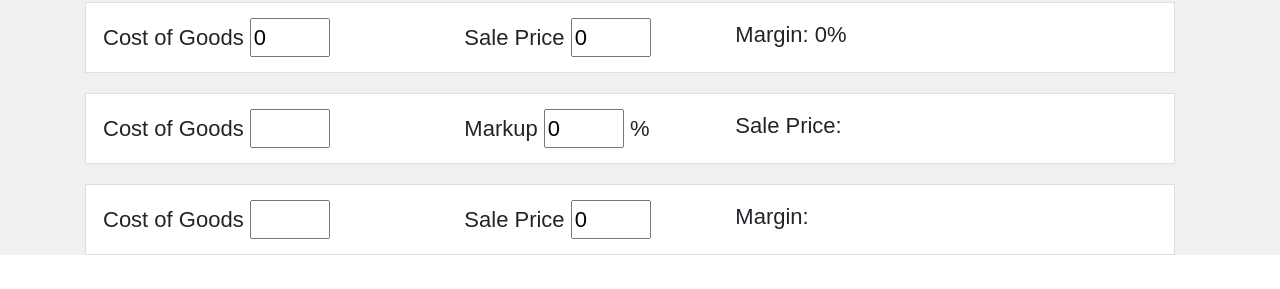
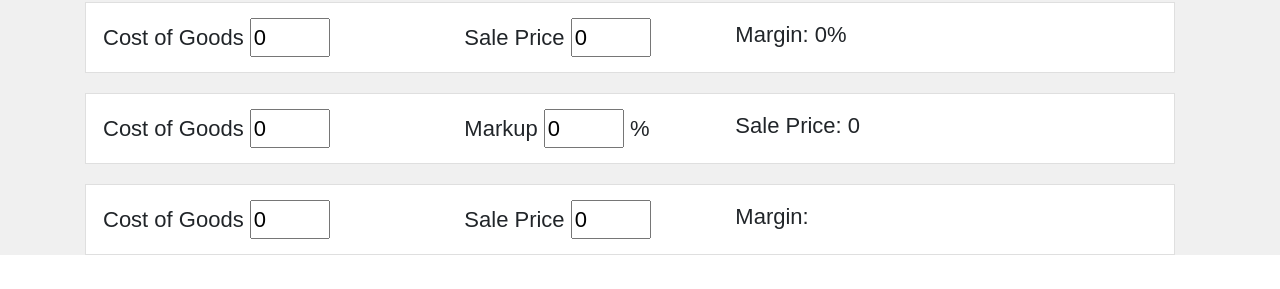
Before and after one commit to alex-lip/CompoundInterestCalculator, a Vue app in the folder CapstoneTemplate/vue/: page / in a window 1280 px wide. Shown: the part 165-454 px from the top of the page. Built offline with nearby package versions, Linux system fonts and the light colour scheme.

Commit message:
Formula 3 concat instead of adding

```diff
--- a/CapstoneTemplate/vue/src/views/Home.vue
+++ b/CapstoneTemplate/vue/src/views/Home.vue
@@ -24,10 +24,10 @@
 
     <div class="row formula">
       <div class="col-sm-4">
-        Cost of Goods <input type="number" class="inputBox" v-model="cogs" />
+        Cost of Goods <input type="number" class="inputBox" v-model="cogs3" />
       </div>
       <div class="col-sm-3">
-        Markup <input type="number" class="inputBox" v-model="margin" /> %
+        Markup <input type="number" class="inputBox" v-model="markup" /> %
       </div>
       <div class="col-sm-4 box3">Sale Price: {{ cogsMarkup }}</div>
     </div>
@@ -35,10 +35,10 @@
 
     <div class="row formula">
       <div class="col-sm-4">
-        Cost of Goods <input type="number" class="inputBox" v-model="cogs" />
+        Cost of Goods <input type="number" class="inputBox" v-model="cogs4" />
       </div>
       <div class="col-sm-3">
-        Sale Price <input type="number" class="inputBox" v-model="margin" />
+        Sale Price <input type="number" class="inputBox" v-model="salePrice2" />
       </div>
       <div class="col-sm-4">Margin: {{ cogsSalePriceMarkup }}</div>
     </div>
@@ -55,6 +55,7 @@ export default {
       cogs3: 0,
       cogs4: 0,
       margin: 0,
+      markup: 0,
       salePrice1: 0,
       salePrice2: 0,
     };
@@ -72,6 +73,15 @@ export default {
         return 0;
       } else {
         return ((this.salePrice1 - this.cogs2) / this.salePrice1) * 100;
+      }
+    },
+    cogsMarkup() {
+      if (this.markup === 0) {
+        return 0;
+      } else {
+        var MarkupPercentage = this.markup/100;
+        var CogsMarkupResult = (this.cogs3 * MarkupPercentage);
+        return CogsMarkupResult + this.cogs3;
       }
     },
   },
```
